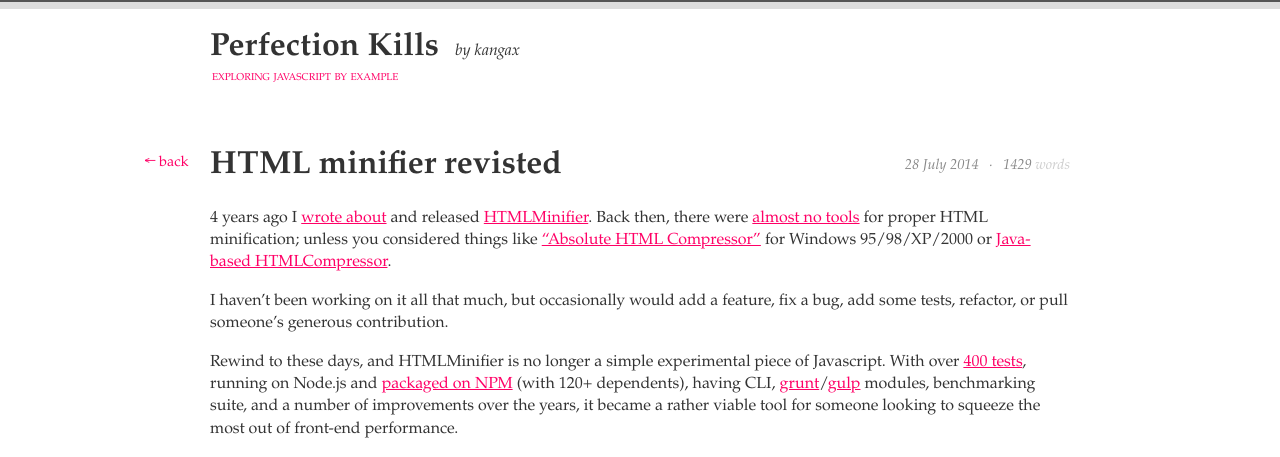
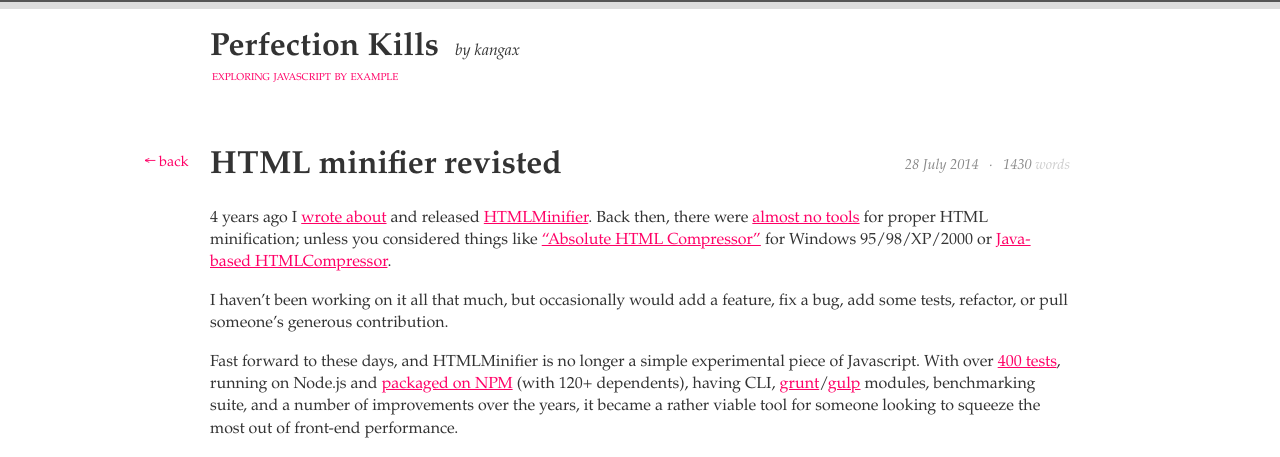
Before and after one commit to kangax/perfectionkills.com, a Jekyll site: the page built from _posts/2014-07-28-html-minifier-revisited.md, in a window 1280 px wide and 900 px high. Shown: the top 457 px of the window. Built offline with Jekyll 4.4.1, drawn with Linux system fonts in a browser that asks for light colours; Markdown is read by kramdown in place of the engine named in the settings; comment, search, counter and statistics services are not loaded.

Commit message:
Fix grammar. Thanks @maxim

```diff
--- a/_posts/2014-07-28-html-minifier-revisited.md
+++ b/_posts/2014-07-28-html-minifier-revisited.md
@@ -13,7 +13,7 @@
 
 I haven't been working on it all that much, but occasionally would add a feature, fix a bug, add some tests, refactor, or pull someone's generous contribution.
 
-Rewind to these days, and HTMLMinifier is no longer a simple experimental piece of Javascript. With over [400 tests](http://kangax.github.io/html-minifier/tests/), running on Node.js and [packaged on NPM](https://www.npmjs.org/package/html-minifier) (with 120+ dependents), having CLI, [grunt](https://github.com/gruntjs/grunt-contrib-htmlmin)/[gulp](https://github.com/jonschlinkert/gulp-htmlmin) modules, benchmarking suite, and a number of improvements over the years, it became a rather viable tool for someone looking to squeeze the most out of front-end performance.
+Fast forward to these days, and HTMLMinifier is no longer a simple experimental piece of Javascript. With over [400 tests](http://kangax.github.io/html-minifier/tests/), running on Node.js and [packaged on NPM](https://www.npmjs.org/package/html-minifier) (with 120+ dependents), having CLI, [grunt](https://github.com/gruntjs/grunt-contrib-htmlmin)/[gulp](https://github.com/jonschlinkert/gulp-htmlmin) modules, benchmarking suite, and a number of improvements over the years, it became a rather viable tool for someone looking to squeeze the most out of front-end performance.
 
 Seeing how minifier gained quite few new additions over the years, I thought I'd give a quick rundown of what changed and what it's now capable of.
 
```
